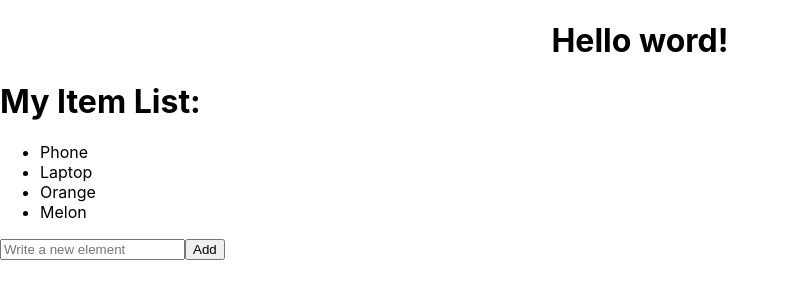
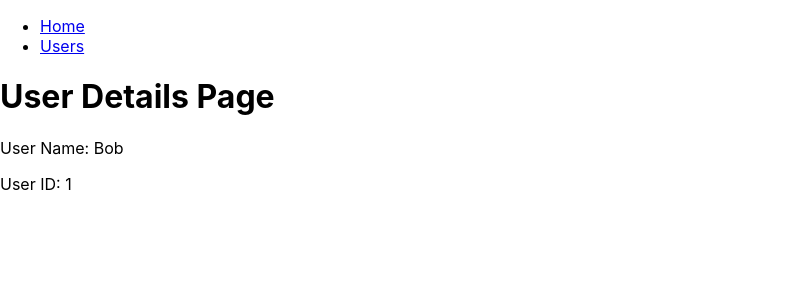
Before and after one commit to MaksimBoyko05/front-end-labs, a React (Create React App) app: page /users/1 in a window 1280 px wide. Shown: the top 300 px of the page, without its empty margins (0-789 px from the left). Built offline with nearby package versions, Linux system fonts and the light colour scheme.

Commit message:
added new pages

```diff
--- a/package.json
+++ b/package.json
@@ -8,6 +8,7 @@
     "@testing-library/user-event": "^13.5.0",
     "react": "^18.3.1",
     "react-dom": "^18.3.1",
+    "react-router-dom": "^6.26.2",
     "react-scripts": "5.0.1",
     "web-vitals": "^2.1.4"
   },
--- a/src/App.js
+++ b/src/App.js
@@ -1,24 +1,25 @@
-import React, { useState } from 'react';
-import ItemList from './Itemlist';
-import AddItemForm from './AddItemForm';
+import React from "react";
+import ReactDOM from "react-dom/client";
+import { BrowserRouter,  Route, Routes } from "react-router-dom";
+import Nav from "./pages/Nav";
+import Home from "./pages/Home";
+import Users from "./pages/Users";
+import UserDetails from "./pages/UserDetails";
 
-const App = () => {
-  const [items, setItems] = useState (['Phone', 'Laptop', 'Orange' , 'Melon']);
+export default function App() {
+  return (
+    <BrowserRouter>
+      <Routes>
+        <Route path="/" element={<Nav />}>
+          <Route index element={<Home />} />
+          <Route path="users" element={<Users />} />
+          <Route path="users/:id" element={<UserDetails />} />
+          <Route path="*" element={<h2>404 - Page not found</h2>} />
+        </Route>
+      </Routes>
+    </BrowserRouter>
+  );
+}
 
-  const addItem = (newItem) => {
-    setItems([...items, newItem]);
-  };
-
-  return (
-    <div>
-      <div class = "_block1" >
-      <h1>Hello word!</h1>
-      </div>
-      <h1>My Item List:</h1>
-      <ItemList items={items} />
-      <AddItemForm onAddItem={addItem} /> {/* addform */}
-    </div>
-  );
-};
-
-export default App;
+const root = ReactDOM.createRoot(document.getElementById('root'));
+root.render(<App />);
--- /dev/null
+++ b/src/pages/Home.js
@@ -0,0 +1,13 @@
+import React from "react";
+
+
+const Home = () =>{
+    return (
+        <div>
+          <h1>Home Page</h1>
+          <p>Welcome to the homepage!</p>
+        </div>
+      );
+    };
+
+export default Home;
--- /dev/null
+++ b/src/pages/Nav.js
@@ -0,0 +1,22 @@
+import React from "react";
+import { Outlet, Link } from "react-router-dom";
+
+const Navbar = () => {
+  return (
+    <>
+    <nav>
+      <ul>
+        <li>
+          <Link to="/">Home</Link>
+        </li>
+        <li>
+          <Link to="users">Users</Link>
+        </li>
+      </ul>
+    </nav>
+    <Outlet />
+    </>
+  );
+};
+
+export default Navbar;
--- /dev/null
+++ b/src/pages/UserDetails.js
@@ -0,0 +1,32 @@
+import React from "react";
+import { useParams } from "react-router-dom";
+
+const UserDetails = () => {
+    const { id } = useParams();
+
+    const users = [
+        { id: '1', name: 'Bob' },
+        { id: '2', name: 'David' },
+        { id: '3', name: 'Max' },
+    ];
+
+
+    const user = users.find(user => user.id === id);
+
+    return (
+        <div>
+            <h1>User Details Page</h1>
+            {user ? (
+                <>
+                 <p>User Name: {user.name}</p>
+                    <p>User ID: {user.id}</p>
+
+                </>
+            ) : (
+                <p>User not found.</p>
+            )}
+        </div>
+    );
+};
+
+export default UserDetails;
--- /dev/null
+++ b/src/pages/Users.js
@@ -0,0 +1,26 @@
+import React from "react";
+import { Link } from "react-router-dom";
+
+
+const Users = () =>{
+    const users = [
+        { id: 1, name: 'Bob' },
+        { id: 2, name: 'David' },
+        { id: 3, name: 'Max' },
+    ];
+
+    return (
+        <div>
+            <h1>Users Page</h1>
+            <ul>
+                {users.map(user => (
+                    <li key={user.id}>
+                    <Link to={`/users/${user.id}`}>{user.name}</Link>
+                </li>
+            ))}
+            </ul>
+        </div>
+    );
+  };
+
+export default Users;
```
Also changed, not shown: 1 other file (tests, documents, lock files or other folders).
